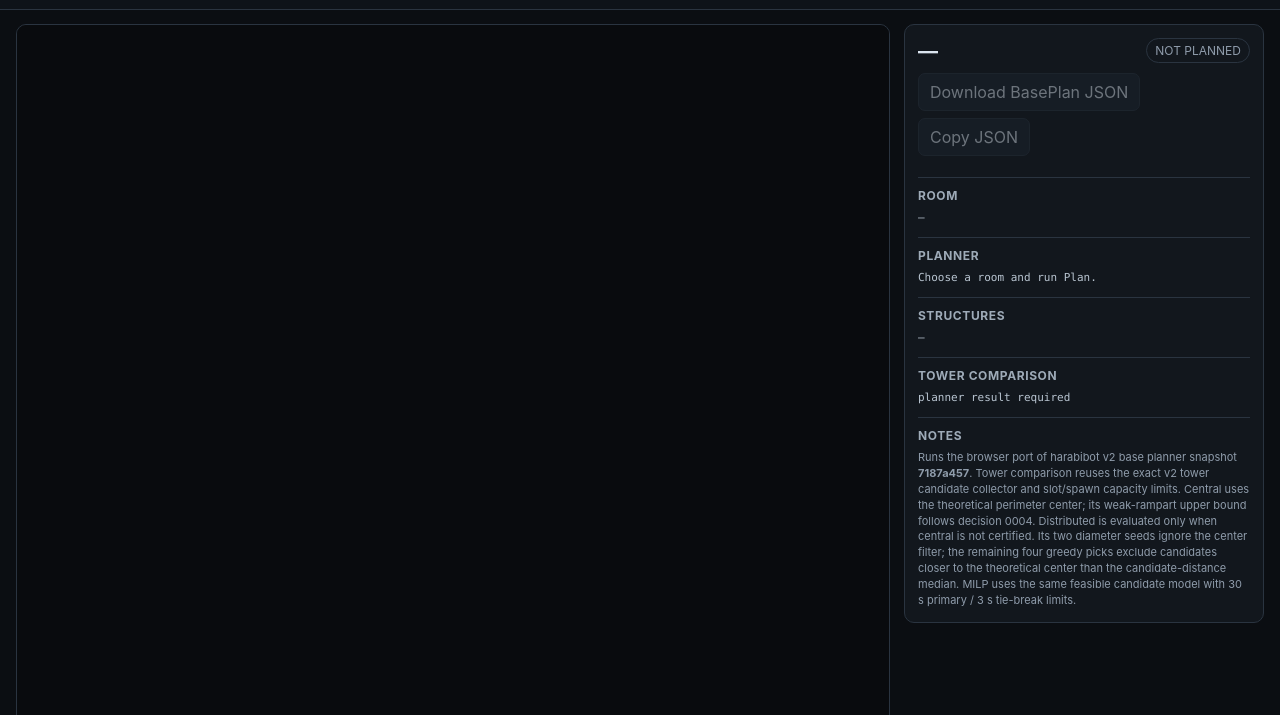
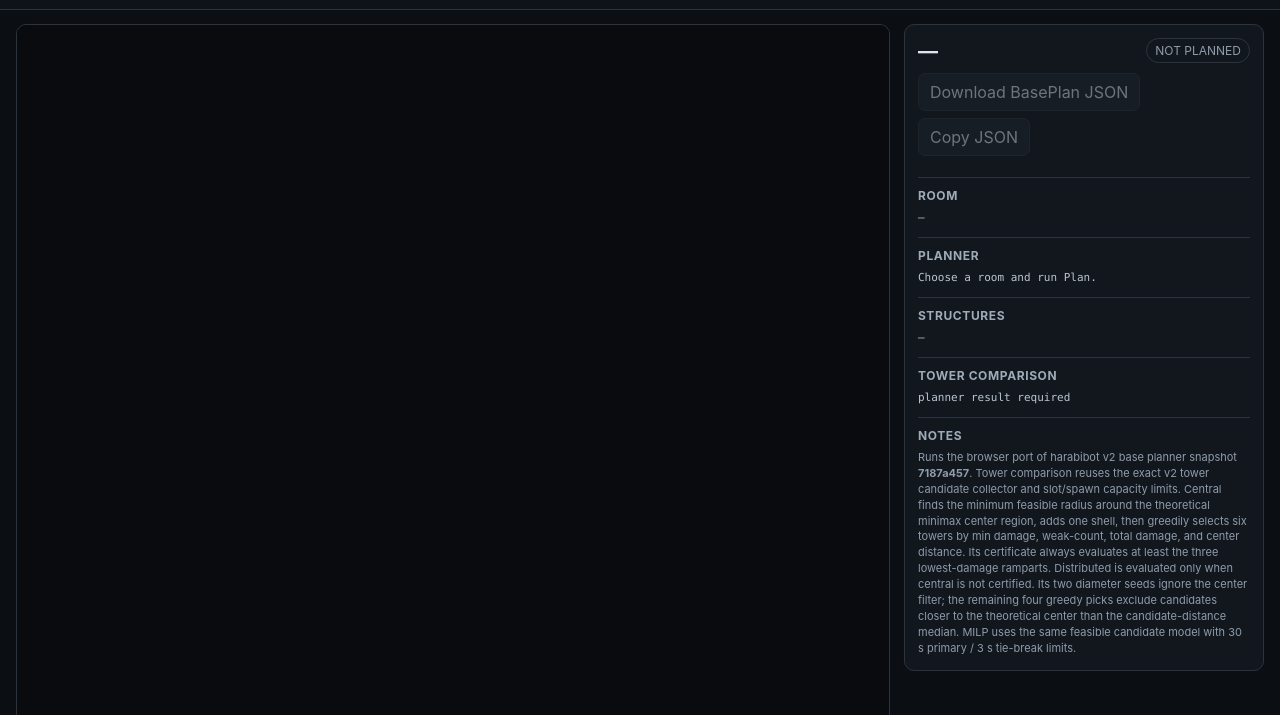
Before and after one commit to sy-harabi/screeps-harabibot_v2, a website: page experiment/tower-placement-comparison/index.html in a window 1280 px wide. Shown: the part 85-800 px from the top of the page. Drawn offline with Linux system fonts and the light colour scheme.

Commit message:
experiment: describe central greedy and certificate

```diff
--- a/experiment/tower-placement-comparison/index.html
+++ b/experiment/tower-placement-comparison/index.html
@@ -49,7 +49,7 @@ main{max-width:1500px;margin:auto;padding:14px 16px 30px}.controls{display:flex;
     <div class="section"><h3>Planner</h3><div id="plannerInfo" class="mono">Choose a room and run Plan.</div></div>
     <div class="section"><h3>Structures</h3><div id="counts" class="mono">—</div></div>
     <div class="section"><h3>Tower Comparison</h3><div id="towerOptInfo" class="mono">planner result required</div></div>
-    <div class="section"><h3>Notes</h3><div class="note">Runs the browser port of harabibot v2 base planner snapshot <b>7187a457</b>. Tower comparison reuses the exact v2 tower candidate collector and slot/spawn capacity limits. Central uses the theoretical perimeter center; its weak-rampart upper bound follows decision 0004. Distributed is evaluated only when central is not certified. Its two diameter seeds ignore the center filter; the remaining four greedy picks exclude candidates closer to the theoretical center than the candidate-distance median. MILP uses the same feasible candidate model with 30 s primary / 3 s tie-break limits.</div></div>
+    <div class="section"><h3>Notes</h3><div class="note">Runs the browser port of harabibot v2 base planner snapshot <b>7187a457</b>. Tower comparison reuses the exact v2 tower candidate collector and slot/spawn capacity limits. Central finds the minimum feasible radius around the theoretical minimax center region, adds one shell, then greedily selects six towers by min damage, weak-count, total damage, and center distance. Its certificate always evaluates at least the three lowest-damage ramparts. Distributed is evaluated only when central is not certified. Its two diameter seeds ignore the center filter; the remaining four greedy picks exclude candidates closer to the theoretical center than the candidate-distance median. MILP uses the same feasible candidate model with 30 s primary / 3 s tie-break limits.</div></div>
   </div>
 </div>
 <div class="footer">Map data: live shardSeason room API. Structure sprites: admon84/screeps-room-planner (MIT). Extension rendering uses the official Screeps renderer extension texture/border assets and falls back to the same circle geometry if those assets cannot load.</div>
```
